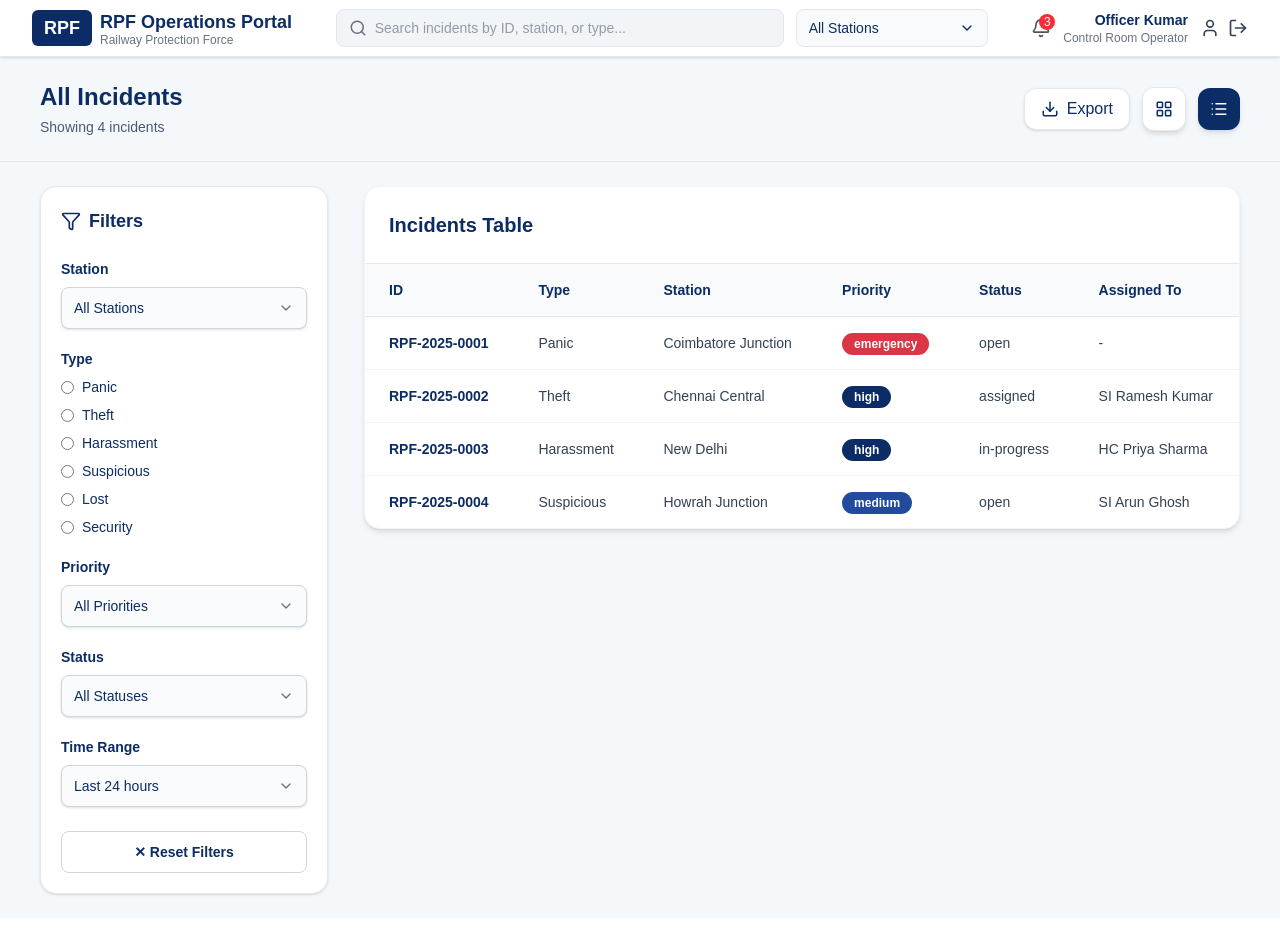
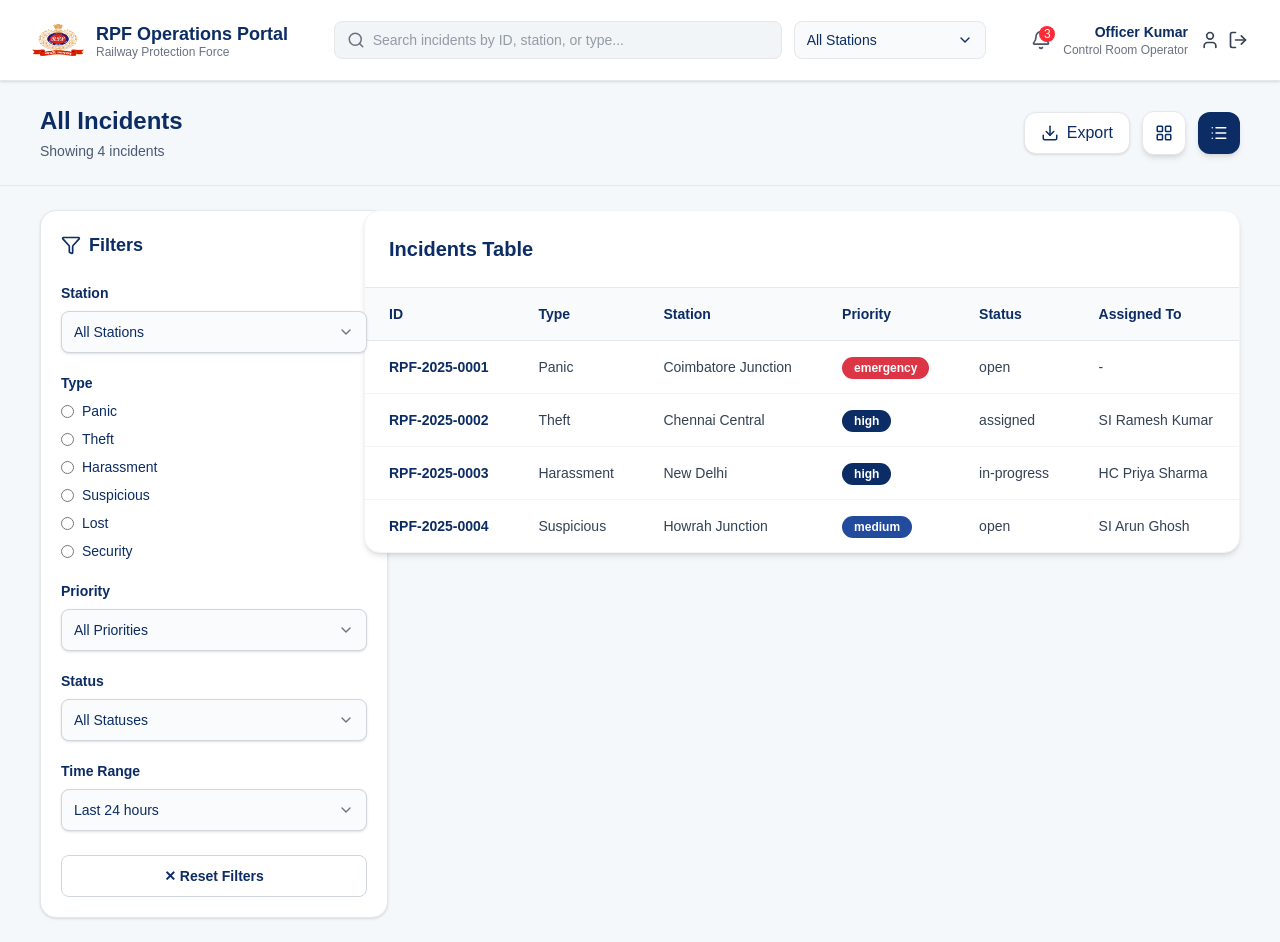
Before and after one commit to JWS-Technology/rpf-frontend, a Next.js app: page /dashboard in a window 1280 px wide. Before the commit the page ends 918 px from the top, so only its background shows below. Built offline with nearby package versions, Linux system fonts and the light colour scheme.

Commit message:
[ui updated] to update RDF logo and make some space changes on dashboard

```diff
--- a/app/components/FilterPanel.tsx
+++ b/app/components/FilterPanel.tsx
@@ -65,7 +65,7 @@ export default function FilterPanel() {
   );
 
   return (
-    <aside className="w-full lg:w-72 bg-white border border-gray-200 rounded-2xl shadow-sm p-5 text-[#0b2c64]">
+    <aside className="w-full lg:w-87 bg-white border border-gray-200 rounded-2xl shadow-sm p-5 text-[#0b2c64]">
       {/* Header */}
       <div className="flex items-center gap-2 mb-6">
         <Filter className="w-5 h-5 text-[#0b2c64]" />
--- a/app/components/TopBar.tsx
+++ b/app/components/TopBar.tsx
@@ -11,6 +11,7 @@ import {
   Menu,
   X,
 } from "lucide-react";
+import Image from "next/image";
 
 export default function TopBar() {
   const [station, setStation] = useState("All Stations");
@@ -39,13 +40,22 @@ export default function TopBar() {
   }, []);
 
   return (
-    <header className="w-full bg-white border-b border-gray-200 shadow-sm sticky top-0 z-50">
+    <header className="w-full bg-white border-b border-gray-200 shadow-sm sticky top-0 z-50 py-3">
+
       <div className="max-w-7xl mx-auto px-3 sm:px-6 lg:px-8 py-2 flex items-center justify-between gap-3">
-        {/* LEFT — Logo */}
-        <div className="flex items-center gap-2 shrink-0">
-          <div className="bg-[#0b2c64] text-white font-bold text-lg px-3 py-1 rounded-md">
-            RPF
-          </div>
+         {/* LEFT — Logo + Title */}
+        <div className="flex items-center gap-3 shrink-0">
+          {/* 🔹 Logo Image */}
+          <Image
+            src="/rpf_logo.png"  // Make sure this file is inside your /public folder
+            alt="RPF Logo"
+            width={52}
+            height={52}
+            className="object-contain rounded-md"
+            priority
+          />
+
+          {/* 🔹 Text beside Logo */}
           <div className="hidden sm:block">
             <h1 className="font-semibold text-[#0b2c64] text-base sm:text-lg">
               RPF Operations Portal
@@ -111,7 +121,7 @@ export default function TopBar() {
         </div>
 
         {/* RIGHT — Icons + Burger */}
-        <div className="flex items-center gap-3 flex-shrink-0">
+        <div className="flex items-center gap-3 shrink-0">
           <div className="relative">
             <Bell className="text-gray-600 w-5 h-5 cursor-pointer" />
             <span className="absolute -top-1 -right-1 bg-red-500 text-white text-xs w-4 h-4 flex items-center justify-center rounded-full">
```
